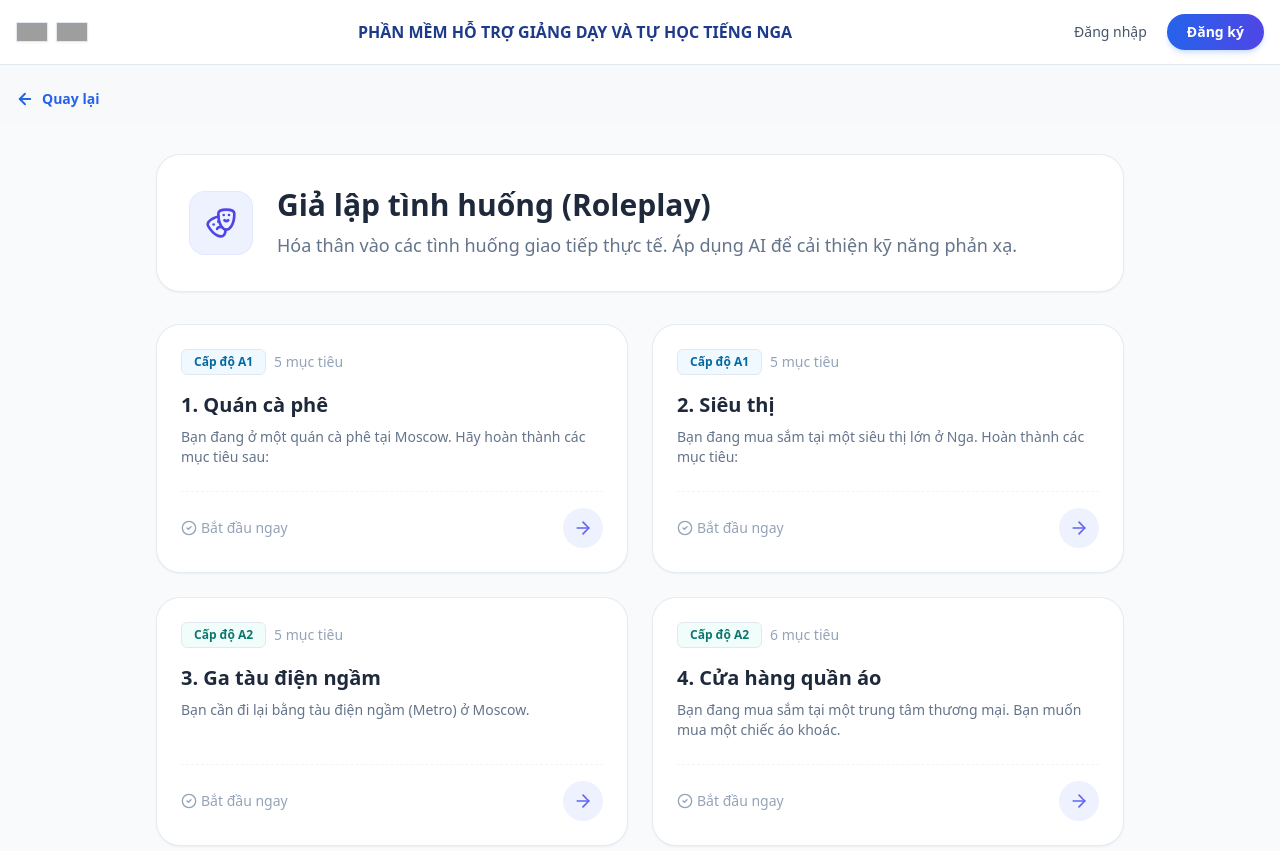
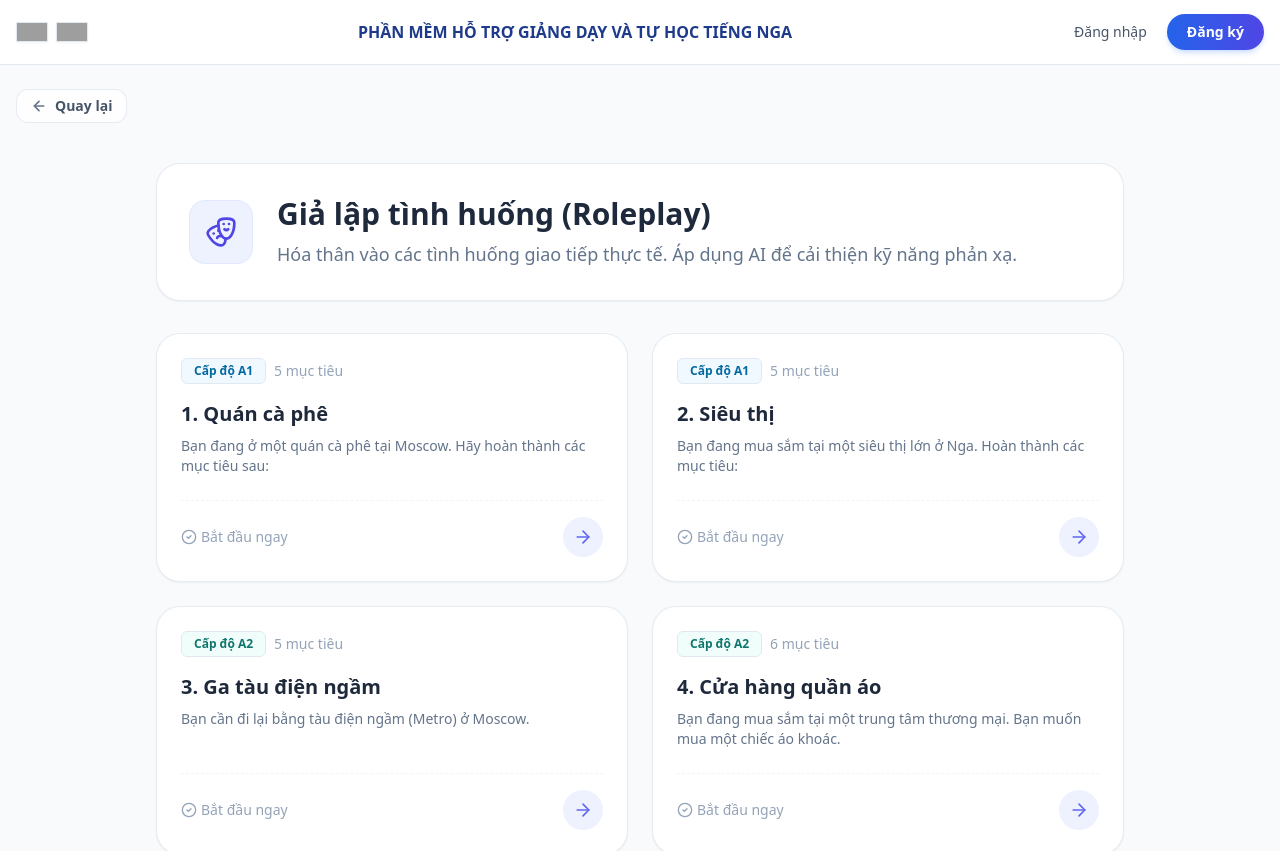
Before and after one commit to quangnt-work/App-Com, a Next.js app: page /student/ai/immersive/roleplay in a window 1280 px wide. Shown: the top 851 px of the page. Built offline with nearby package versions, Linux system fonts and the light colour scheme; no server answers; the database is empty; grey boxes are pictures that could not be loaded.

Commit message:
fix(navigation): harmonize deterministic back button routing and fix exam completion loop

```diff
--- a/src/app/(student)/student/ai/chat/[topicSlug]/page.tsx
+++ b/src/app/(student)/student/ai/chat/[topicSlug]/page.tsx
@@ -62,7 +62,7 @@ export default function AIChatInterfacePage({ params }: { params: Promise<{ topi
     return (
       <div className="min-h-screen flex flex-col items-center justify-center bg-[#F8FAFC]">
         <h1 className="text-2xl font-bold text-slate-800 mb-4">Chủ đề này không tồn tại</h1>
-        <button onClick={() => router.push('/student/ai/chat')} className="text-white bg-gradient-to-r from-indigo-600 to-violet-600 hover:from-indigo-700 hover:to-violet-700 px-6 py-2 rounded-xl font-medium shadow-md shadow-indigo-500/20 transition-all">
+        <button onClick={() => router.replace('/student/ai/chat')} className="text-white bg-gradient-to-r from-indigo-600 to-violet-600 hover:from-indigo-700 hover:to-violet-700 px-6 py-2 rounded-xl font-medium shadow-md shadow-indigo-500/20 transition-all">
           Quay lại danh sách
         </button>
       </div>
@@ -254,7 +254,7 @@ export default function AIChatInterfacePage({ params }: { params: Promise<{ topi
           </div>
         </div>
         <button
-          onClick={() => router.push('/student/ai/chat')}
+          onClick={() => router.replace('/student/ai/chat')}
           className="w-full mt-8 bg-gradient-to-r from-indigo-600 to-violet-600 hover:from-indigo-700 hover:to-violet-700 shadow-md shadow-indigo-500/25 transition-all text-white py-4 rounded-2xl font-bold text-lg"
         >
           Hoàn thành luyện tập
--- a/src/app/(student)/student/ai/grammar/[topicSlug]/page.tsx
+++ b/src/app/(student)/student/ai/grammar/[topicSlug]/page.tsx
@@ -172,7 +172,7 @@ export default function GrammarQuizPage({ params }: { params: Promise<{ topicSlu
       <div className="min-h-screen flex flex-col items-center justify-center bg-[#F8FAFC]">
         <h1 className="text-2xl font-bold text-slate-800 mb-4">Chủ đề này không tồn tại</h1>
         <button
-          onClick={() => router.push('/student/ai/grammar')}
+          onClick={() => router.replace('/student/ai/grammar')}
           className="text-white bg-gradient-to-r from-indigo-600 to-violet-600 hover:from-indigo-700 hover:to-violet-700 px-6 py-2 rounded-xl font-medium shadow-md shadow-indigo-500/20 transition-all"
         >
           Quay lại danh sách
@@ -215,7 +215,7 @@ export default function GrammarQuizPage({ params }: { params: Promise<{ topicSlu
             </div>
             {isStarted && questions.length > 0 && (
               <button
-                onClick={() => router.push('/student/ai/grammar')}
+                onClick={() => router.replace('/student/ai/grammar')}
                 className="text-sm text-slate-400 hover:text-slate-600 font-medium transition-colors"
               >
                 Thoát
--- a/src/app/(student)/student/ai/immersive/roleplay/[id]/page.tsx
+++ b/src/app/(student)/student/ai/immersive/roleplay/[id]/page.tsx
@@ -94,7 +94,7 @@ export default function RoleplayRoomPage({ params }: { params: Promise<{ id: str
       if (data && !error) {
         setTopic(data as unknown as RoleplayScenario);
       } else {
-        router.push('/student/ai/immersive/roleplay');
+        router.replace('/student/ai/immersive/roleplay');
       }
       setIsTopicLoaded(true);
     };
--- a/src/app/(student)/student/ai/immersive/shadowing/[id]/page.tsx
+++ b/src/app/(student)/student/ai/immersive/shadowing/[id]/page.tsx
@@ -64,7 +64,7 @@ export default function ShadowingRoomPage({ params }: { params: Promise<{ id: st
       } catch (err) {
         console.error(err);
         toast.error('Không tìm thấy bài học này.');
-        router.push('/student/ai/immersive/shadowing');
+        router.replace('/student/ai/immersive/shadowing');
       } finally {
         setIsLoading(false);
       }
--- a/src/app/(student)/student/ai/speaking/[topicSlug]/sentences/SpeakingPracticeClient.tsx
+++ b/src/app/(student)/student/ai/speaking/[topicSlug]/sentences/SpeakingPracticeClient.tsx
@@ -125,7 +125,7 @@ export default function SpeakingPracticeClient({ sentences, topicName }: Props)
 
   const handleNext = () => {
     if (isLastSentence) {
-      router.push(`/student/ai/speaking/${topicName}`);
+      router.replace(`/student/ai/speaking/${topicName}`);
     } else {
       setCurrentIndex(prev => prev + 1);
       setEvaluation(null);
--- a/src/app/(student)/student/ai/speaking/[topicSlug]/vocabulary/VocabularyPracticeClient.tsx
+++ b/src/app/(student)/student/ai/speaking/[topicSlug]/vocabulary/VocabularyPracticeClient.tsx
@@ -123,7 +123,7 @@ export default function VocabularyPracticeClient({ vocabularies, topicName }: Pr
 
   const handleNext = () => {
     if (isLastWord) {
-      router.push(`/student/ai/speaking/${topicName}`);
+      router.replace(`/student/ai/speaking/${topicName}`);
     } else {
       setCurrentIndex(prev => prev + 1);
       setEvaluation(null);
--- a/src/app/(student)/student/layout.tsx
+++ b/src/app/(student)/student/layout.tsx
@@ -14,7 +14,7 @@ export default async function AuthLayout({ children }: { children: React.ReactNo
   } : null
 
   return (
-    <div className="flex flex-col min-h-screen bg-[#f8f9fa]">
+    <div className="flex flex-col min-h-screen bg-[#F8FAFC]">
       <div className="container mx-auto px-4 max-w-7xl pt-6 pb-2">
         <BackButton />
       </div>
--- a/src/components/common/BackButton.tsx
+++ b/src/components/common/BackButton.tsx
@@ -1,45 +1,206 @@
 'use client'
+
 import { useRouter, usePathname } from 'next/navigation'
 import { ArrowLeft } from 'lucide-react'
+
+/**
+ * Xác định chính xác trang cha (Parent Route) theo phân cấp kiến trúc thông tin của ứng dụng.
+ * Quy tắc: Bấm "Quay lại" luôn đưa người dùng lên 1 cấp thư mục cha cố định,
+ * thay vì phụ thuộc vào lịch sử ngẫu nhiên của trình duyệt (tránh vòng lặp chi tiết <-> danh sách).
+ */
+export function getParentRoute(pathname: string): string | null {
+  // Không hiển thị nút quay lại ở trang chủ và dashboard quản trị
+  if (pathname === '/' || pathname === '/admin/dashboard') {
+    return null
+  }
+
+  // -------------------------------------------------------------
+  // 1. PHÂN CẤP CÁC TRANG HỌC VIÊN (STUDENT)
+  // -------------------------------------------------------------
+
+  // Menu cấp 1 -> Quay về Trang chủ ('/')
+  if (
+    pathname === '/student/lessons' ||
+    pathname === '/student/ai' ||
+    pathname === '/student/exams' ||
+    pathname === '/student/documents' ||
+    pathname === '/student/profile'
+  ) {
+    return '/'
+  }
+
+  // === BÀI HỌC (LESSONS) ===
+  // Phân mục bài học -> Quay về Hub bài học (/student/lessons)
+  if (
+    pathname === '/student/lessons/videos' ||
+    pathname === '/student/lessons/audios' ||
+    pathname === '/student/lessons/grammars'
+  ) {
+    return '/student/lessons'
+  }
+  // Chi tiết bài học -> Quay về danh sách tương ứng
+  if (pathname.startsWith('/student/lessons/videos/')) {
+    return '/student/lessons/videos'
+  }
+  if (pathname.startsWith('/student/lessons/audios/')) {
+    return '/student/lessons/audios'
+  }
+  if (pathname.startsWith('/student/lessons/grammars/')) {
+    return '/student/lessons/grammars'
+  }
+
+  // === TRÍ TUỆ NHÂN TẠO (AI STUDIO) ===
+  // Các tính năng AI con -> Quay về AI Hub (/student/ai)
+  if (
+    pathname === '/student/ai/chat' ||
+    pathname === '/student/ai/grammar' ||
+    pathname === '/student/ai/dictionary' ||
+    pathname === '/student/ai/speaking' ||
+    pathname === '/student/ai/immersive'
+  ) {
+    return '/student/ai'
+  }
+
+  // Chi tiết hội thoại AI -> Quay về danh sách chủ đề chat
+  if (pathname.startsWith('/student/ai/chat/')) {
+    return '/student/ai/chat'
+  }
+
+  // Chi tiết trắc nghiệm ngữ pháp AI -> Quay về danh sách chủ đề ngữ pháp
+  if (pathname.startsWith('/student/ai/grammar/')) {
+    return '/student/ai/grammar'
+  }
+
+  // Chi tiết từ điển chuyên ngành -> Quay về danh sách chủ đề từ điển
+  if (pathname.startsWith('/student/ai/dictionary/')) {
+    return '/student/ai/dictionary'
+  }
+
+  // Luyện nói (Speaking):
+  // Cấp 3: Luyện từ vựng / Luyện mẫu câu -> Quay về màn chọn hình thức (/student/ai/speaking/[topicSlug])
+  const speakingSubMatch = pathname.match(/^\/student\/ai\/speaking\/([^/]+)\/(vocabulary|sentences)$/)
+  if (speakingSubMatch) {
+    return `/student/ai/speaking/${speakingSubMatch[1]}`
+  }
+  // Cấp 2: Màn chọn hình thức luyện tập -> Quay về danh sách chủ đề nói (/student/ai/speaking)
+  if (pathname.startsWith('/student/ai/speaking/')) {
+    return '/student/ai/speaking'
+  }
+
+  // Immersive (Nhập vai & Phản xạ):
+  // Màn danh sách Roleplay & Shadowing -> Quay về màn trung tâm Immersive
+  if (
+    pathname === '/student/ai/immersive/roleplay' ||
+    pathname === '/student/ai/immersive/shadowing'
+  ) {
+    return '/student/ai/immersive'
+  }
+  // Màn chi tiết phòng Roleplay -> Quay về danh sách kịch bản Roleplay
+  if (pathname.startsWith('/student/ai/immersive/roleplay/')) {
+    return '/student/ai/immersive/roleplay'
+  }
+  // Màn chi tiết phòng Shadowing -> Quay về danh sách bài Shadowing
+  if (pathname.startsWith('/student/ai/immersive/shadowing/')) {
+    return '/student/ai/immersive/shadowing'
+  }
+
+  // === BÀI THI / KIỂM TRA (EXAMS) ===
+  // Màn làm bài kiểm tra chi tiết -> Luôn quay về danh sách bài kiểm tra
+  if (pathname.startsWith('/student/exams/')) {
+    return '/student/exams'
+  }
+
+  // -------------------------------------------------------------
+  // 2. PHÂN CẤP CÁC TRANG QUẢN TRỊ (ADMIN)
+  // -------------------------------------------------------------
+
+  // Menu cấp 1 Admin -> Quay về Dashboard Admin
+  if (
+    pathname === '/admin/exams' ||
+    pathname === '/admin/lessons' ||
+    pathname === '/admin/users' ||
+    pathname === '/admin/students' ||
+    pathname === '/admin/materials' ||
+    pathname === '/admin/ai' ||
+    pathname === '/admin/shadowing' ||
+    pathname === '/admin/roleplay'
+  ) {
+    return '/admin/dashboard'
+  }
+
+  // Admin bài học:
+  if (
+    pathname === '/admin/lessons/videos' ||
+    pathname === '/admin/lessons/audios' ||
+    pathname === '/admin/lessons/grammars'
+  ) {
+    return '/admin/lessons'
+  }
+  if (pathname.startsWith('/admin/lessons/videos/')) {
+    return '/admin/lessons/videos'
+  }
+  if (pathname.startsWith('/admin/lessons/audios/')) {
+    return '/admin/lessons/audios'
+  }
+  if (pathname.startsWith('/admin/lessons/grammars/')) {
+    return '/admin/lessons/grammars'
+  }
+
+  // Admin đề thi tạo mới hoặc sửa chi tiết:
+  if (pathname.startsWith('/admin/exams/')) {
+    return '/admin/exams'
+  }
+
+  // Admin học viên chi tiết:
+  if (pathname.startsWith('/admin/students/')) {
+    return '/admin/students'
+  }
+
+  // Fallback an toàn: Cắt bỏ segment cuối cùng của URL
+  const segments = pathname.split('/').filter(Boolean)
+  if (segments.length > 1) {
+    return '/' + segments.slice(0, -1).join('/')
+  }
+
+  return '/'
+}
 
 export function BackButton() {
   const router = useRouter()
   const pathname = usePathname()
 
-  // Không hiển thị nút quay lại ở trang chủ Admin
-  if (pathname === '/admin/dashboard' || pathname === '/') {
+  const parentRoute = getParentRoute(pathname)
+
+  // Không hiển thị nút quay lại nếu không có trang cha (Trang chủ / Admin Dashboard)
+  if (!parentRoute) {
     return null
   }
 
   const handleBack = () => {
-    // Xử lý các trang danh sách con của bài học
-    if (pathname.match(/^\/admin\/lessons\/(videos|audios|grammars)$/)) {
-      router.push('/admin/lessons')
+    // Trường hợp đặc biệt: Đang trong màn làm bài kiểm tra của học viên
+    if (pathname.match(/^\/student\/exams\/[^\/]+$/)) {
+      const isExamDone = typeof window !== 'undefined' && (window as any).__isExamFinished
+      if (isExamDone) {
+        router.push('/student/exams')
+        return
+      }
+      if (window.confirm('Bạn có chắc chắn muốn thoát khỏi bài kiểm tra? Tiến trình làm bài chưa nộp sẽ không được lưu.')) {
+        router.push('/student/exams')
+      }
       return
     }
 
-
-    // Điều hướng thẳng về dashboard từ các danh sách chính
-    if (
-      pathname === '/admin/exams' ||
-      pathname === '/admin/lessons' ||
-      pathname === '/admin/users' ||
-      pathname === '/admin/students' ||
-      pathname === '/admin/materials'
-    ) {
-      router.push('/admin/dashboard')
-    } else {
-      router.back()
-    }
+    // Điều hướng phân cấp xác định (không dùng router.back() để tránh vòng lặp lịch sử)
+    router.push(parentRoute)
   }
 
   return (
     <button
       onClick={handleBack}
-      className="inline-flex items-center gap-2 text-blue-600 hover:text-blue-700 transition-all font-bold text-sm group bg-transparent border-none p-0 focus:ring-0"
+      className="inline-flex items-center gap-2 text-slate-600 hover:text-indigo-600 transition-all font-semibold text-sm group bg-white/80 backdrop-blur-xs px-3.5 py-1.5 rounded-xl border border-slate-200/80 hover:border-indigo-200 hover:shadow-xs focus:outline-none"
+      title={`Quay lại ${parentRoute}`}
     >
-      {/* Mũi tên thanh mảnh */}
-      <ArrowLeft size={18} strokeWidth={2.5} className="transition-transform group-hover:-translate-x-1" />
+      <ArrowLeft size={16} strokeWidth={2.5} className="transition-transform group-hover:-translate-x-1 text-slate-500 group-hover:text-indigo-600" />
       <span>Quay lại</span>
     </button>
   )
--- a/src/components/student/ai/grammar/QuizResult.tsx
+++ b/src/components/student/ai/grammar/QuizResult.tsx
@@ -120,7 +120,7 @@ export function QuizResult({ result, topicTitle, onRetry }: QuizResultProps) {
       {/* CTA Buttons */}
       <div className="flex gap-3">
         <button
-          onClick={() => router.push('/student/ai/grammar')}
+          onClick={() => router.replace('/student/ai/grammar')}
           className="flex-1 bg-white border border-slate-200/80 text-slate-700 py-4 rounded-2xl font-bold text-base hover:bg-slate-50 transition-colors flex items-center justify-center gap-2"
         >
           <ArrowLeft size={18} />
```
Also changed, not shown: src/components/student/exams/attempt/ExamAttemptClient.tsx (+12 -2 lines).
